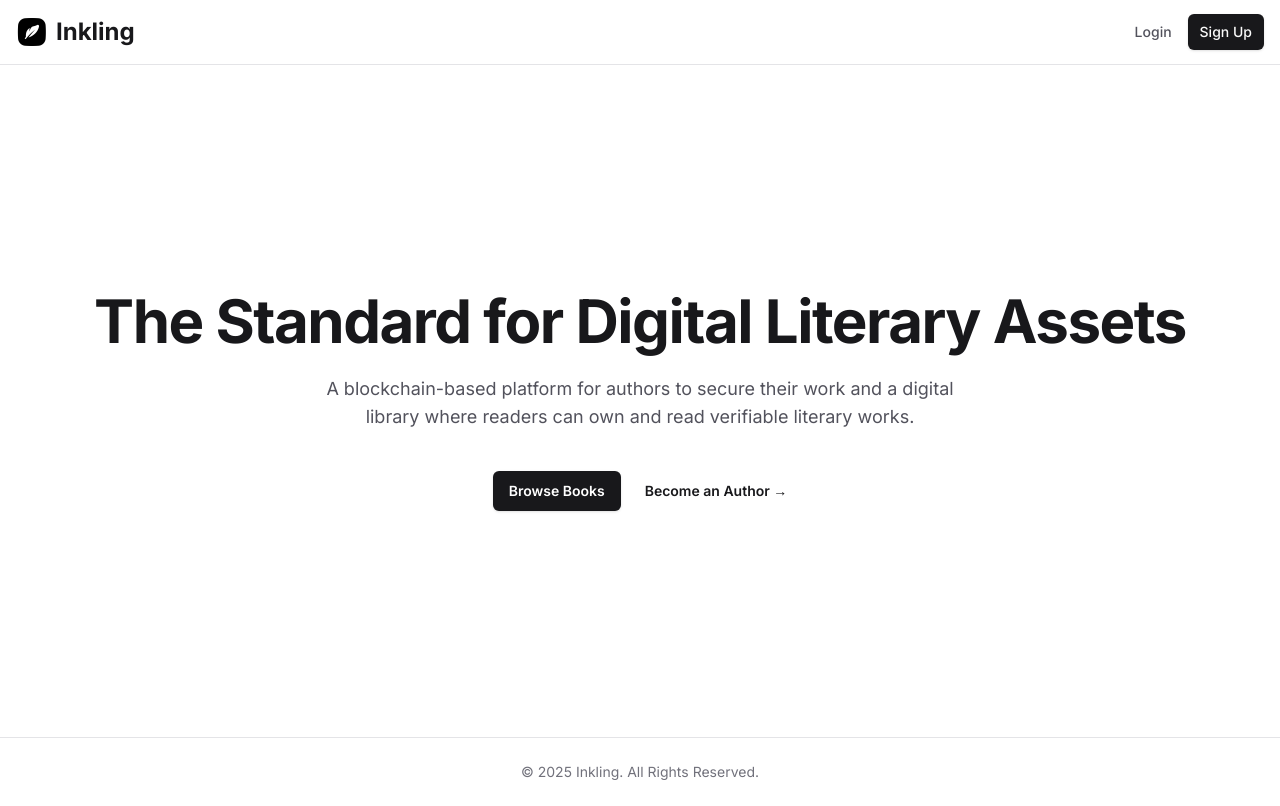
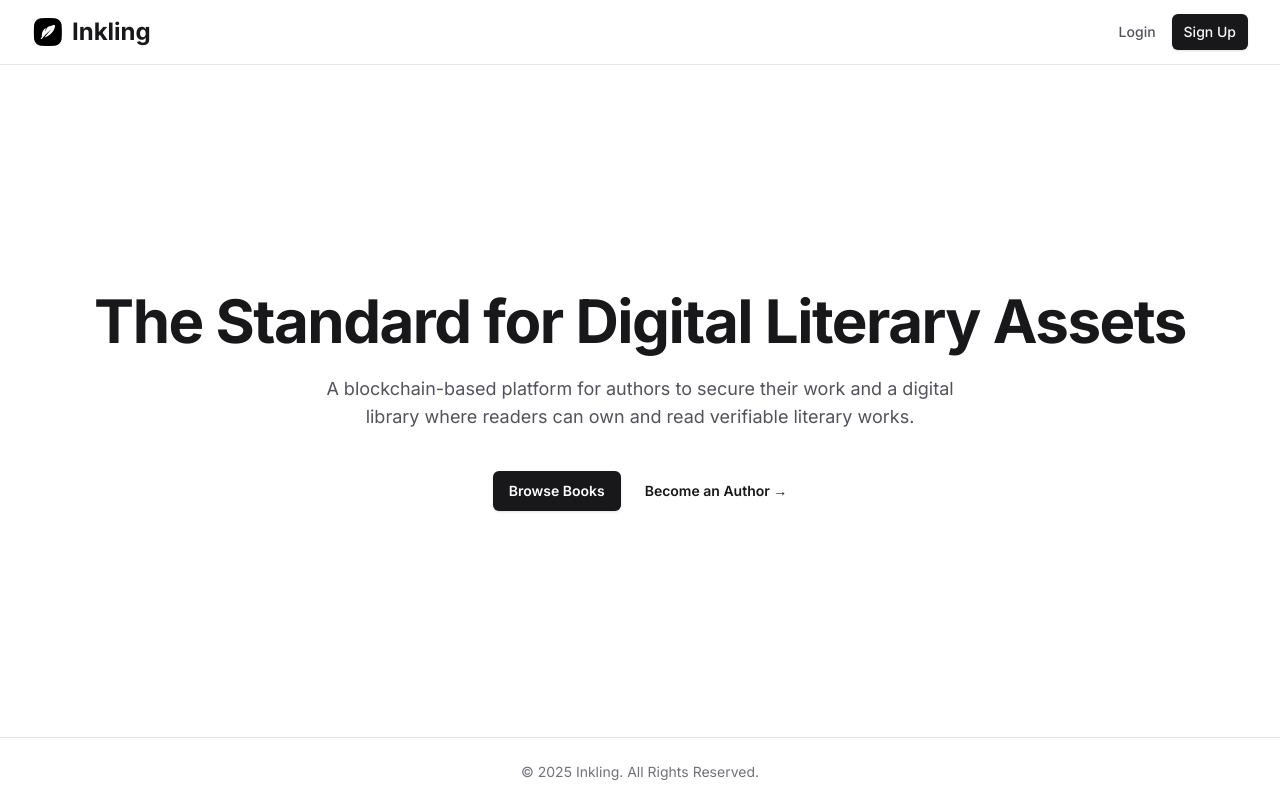
Before and after one commit to iamjomygeorge/mca-main-project, a Next.js app in the folder frontend/: page / in a window 1280 px wide. Built offline with nearby package versions, Linux system fonts and the light colour scheme.

Commit message:
feat(ui): implement full-width layout

```diff
--- a/frontend/components/Container.jsx
+++ b/frontend/components/Container.jsx
@@ -1,6 +1,6 @@
 export default function Container({ children, className = '' }) {
   return (
-    <div className={`container mx-auto px-4 ${className}`}>
+    <div className={`px-4 sm:px-6 lg:px-8 ${className}`}>
       {children}
     </div>
   );
--- a/frontend/components/Footer.jsx
+++ b/frontend/components/Footer.jsx
@@ -2,7 +2,7 @@ export default function Footer() {
   const currentYear = new Date().getFullYear();
   return (
     <footer className="border-t border-zinc-200 dark:border-zinc-800">
-      <div className="container mx-auto px-4 py-6 text-center text-sm text-zinc-500 dark:text-zinc-400">
+      <div className="px-4 py-6 text-center text-sm text-zinc-500 dark:text-zinc-400 sm:px-6 lg:px-8">
         <p>&copy; {currentYear} Inkling. All Rights Reserved.</p>
       </div>
     </footer>
--- a/frontend/components/Header.jsx
+++ b/frontend/components/Header.jsx
@@ -9,7 +9,7 @@ export default function Header() {
 
   return (
     <header className="border-b border-zinc-200 dark:border-zinc-800">
-      <div className="container mx-auto px-4">
+      <div className="px-4 sm:px-6 lg:px-8">
         <nav className="flex h-16 items-center justify-between">
           <Link href="/" className="flex items-center gap-2">
             <Image src="/logo.png" alt="Inkling Logo" width={32} height={32} className="h-8 w-8"/>
```
